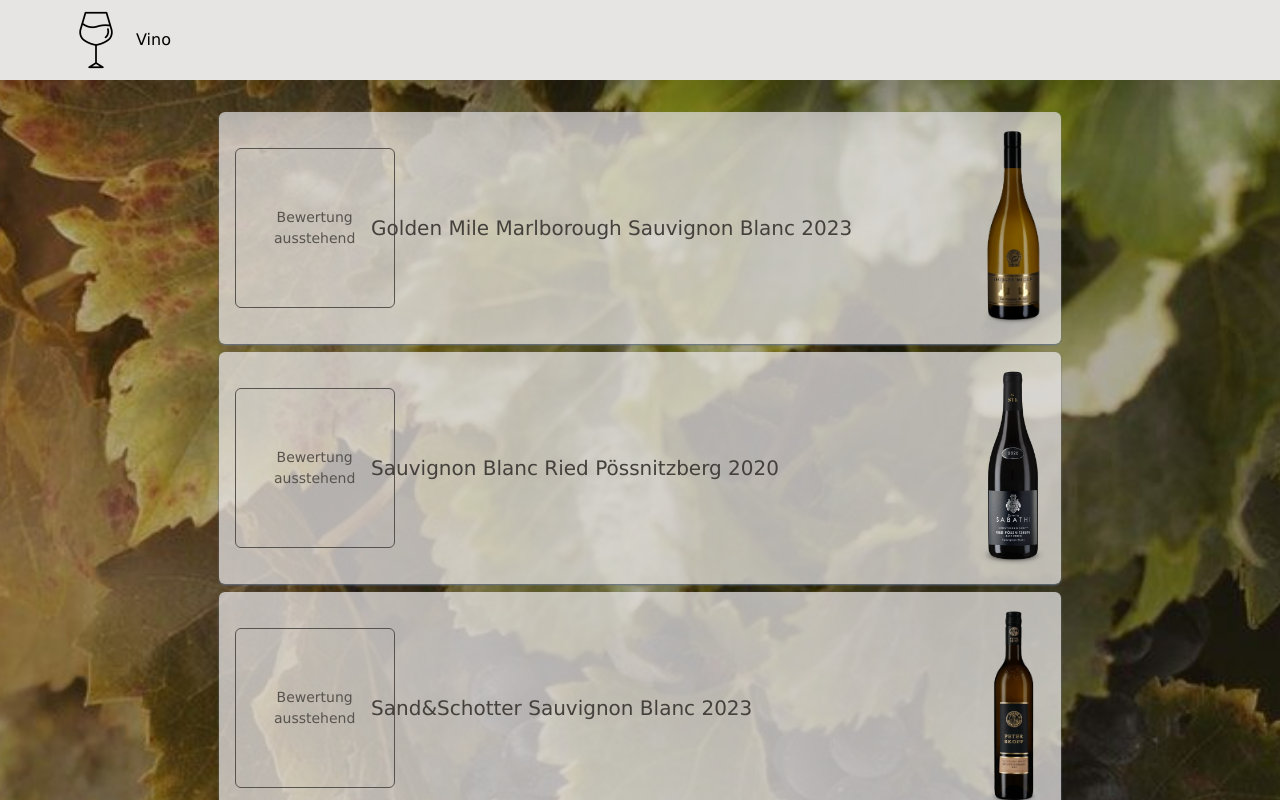
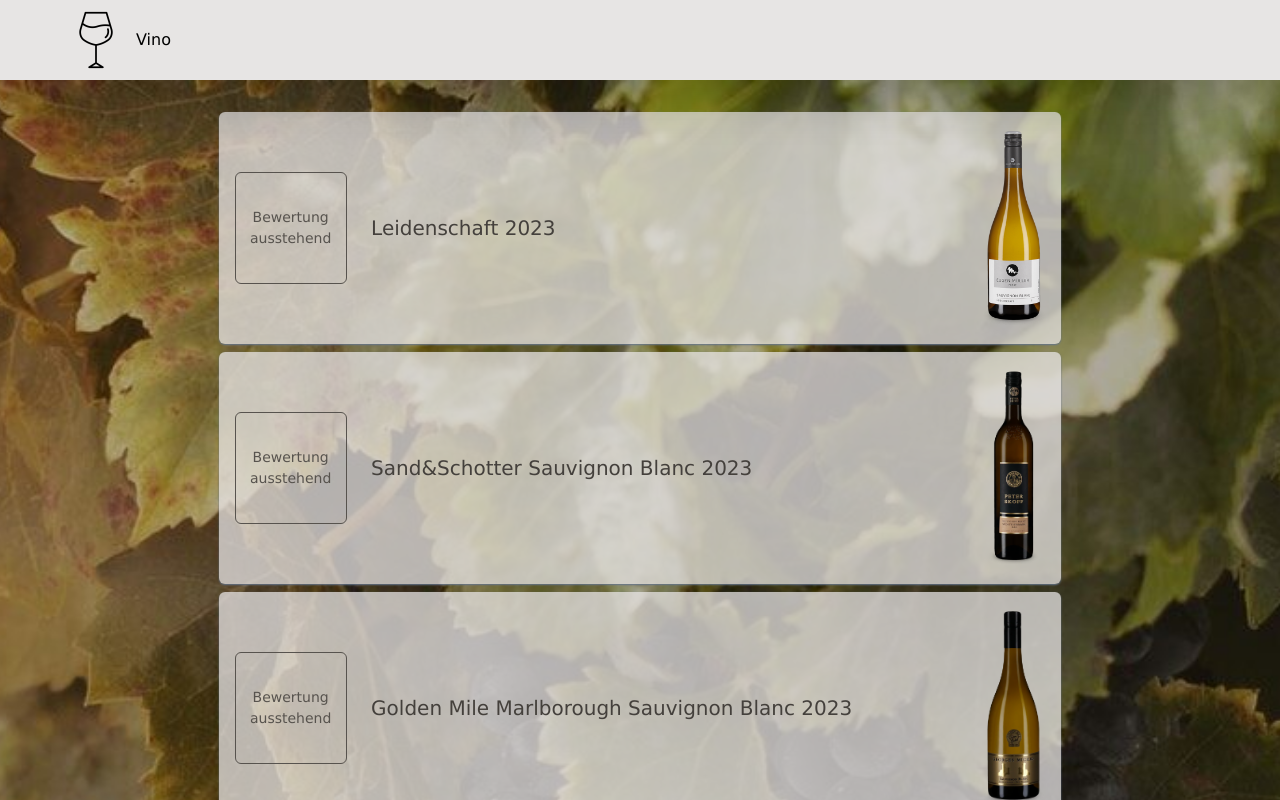
Before and after one commit to MarcMatthiae/vino, a React (Vite) app: page / in a window 1280 px wide. Shown: the top 800 px of the page. Built offline with nearby package versions, Linux system fonts and the light colour scheme.

Commit message:
Add order and fix size of eval on list

```diff
--- a/src/data/wines.json
+++ b/src/data/wines.json
@@ -2,6 +2,7 @@
   "wines": [
     {
       "id": 1,
+      "order": 3,
       "winery_id": 3,
       "key": "golden-mile",
       "name": "Golden Mile Marlborough Sauvignon Blanc 2023",
@@ -98,6 +99,7 @@
     },
     {
       "id": 3,
+      "order": 2,
       "winery_id": 4,
       "key": "sand-schotter",
       "name": "Sand&Schotter Sauvignon Blanc 2023",
@@ -190,6 +192,7 @@
     {
       "id": 5,
       "winery_id": 5,
+      "order": 4,
       "key": "gamlitz",
       "name": "Gamlitz Sauvignon Blanc 2022",
       "bottle_image": "gamlitz.png",
@@ -307,6 +310,7 @@
     },
     {
       "id": 8,
+      "order": 1,
       "winery_id": 8,
       "key": "leidenschaft",
       "name": "Leidenschaft 2023",
--- a/src/wine-list/wine-list.tsx
+++ b/src/wine-list/wine-list.tsx
@@ -9,6 +9,15 @@
 
 export const WineList = ({ wines }: WineListProps) => {
   const navigate = useNavigate();
+  const sortedWines = [...wines].sort((a, b) => {
+    if (a.order === undefined && b.order === undefined) {
+      // If both orders are undefined, sort by name
+      return a.name.localeCompare(b.name);
+    }
+    if (a.order === undefined) return 1; // Move a to the end if order is undefined
+    if (b.order === undefined) return -1; // Move b to the end if order is undefined
+    return a.order - b.order; // Regular numeric comparison for defined orders
+  });
 
   const [wineEvaluations, setWineEvaluations] = useState<
     Array<{ [key: string]: number }>
@@ -31,7 +40,7 @@
   return (
     <div className="wine-list">
       <ul className="@[1024px]/main:w-2/3 w-full m-auto">
-        {wines.map((wine) => {
+        {sortedWines.map((wine) => {
           const evaluation = getEvaluationForWine(wine.id); // Get evaluation for this wine
 
           return (
@@ -42,7 +51,7 @@
             >
               <div className="flex flex-col justify-start items-start col-span-2">
                 {evaluation ? (
-                  <div className="mt-1 text-stone-600 border border-stone-600 @[1024px]/main:h-40 @[1024px]/main:w-40 h-12 w-12 rounded-md flex items-center justify-center">
+                  <div className="mt-1 text-stone-600 border border-stone-600 @[1024px]/main:h-28 @[1024px]/main:w-28 h-12 w-12 rounded-md flex items-center justify-center">
                     <p className="@[1024px]/main:text-[50px] text-[30px]">
                       {evaluation === 6 && "\u{1F92E}"}
                       {evaluation === 5 && "\u{1F922}"}
@@ -53,7 +62,7 @@
                     </p>
                   </div>
                 ) : (
-                  <div className="mt text-stone-600 border border-stone-600 @[1024px]/main:h-40 @[1024px]/main:w-40 h-12 w-12 rounded-md flex items-center justify-center">
+                  <div className="mt text-stone-600 border border-stone-600 @[1024px]/main:h-28 @[1024px]/main:w-28 h-12 w-12 rounded-md flex items-center justify-center">
                     <p className="@[1024px]/main:text-[14px] text-[8px] text-center">
                       Bewertung ausstehend
                     </p>
--- a/src/wine/wine.tsx
+++ b/src/wine/wine.tsx
@@ -13,6 +13,7 @@
 
 export interface Wine {
   id: number;
+  order: number;
   key: string;
   winery_id: number;
   name: string;
```
